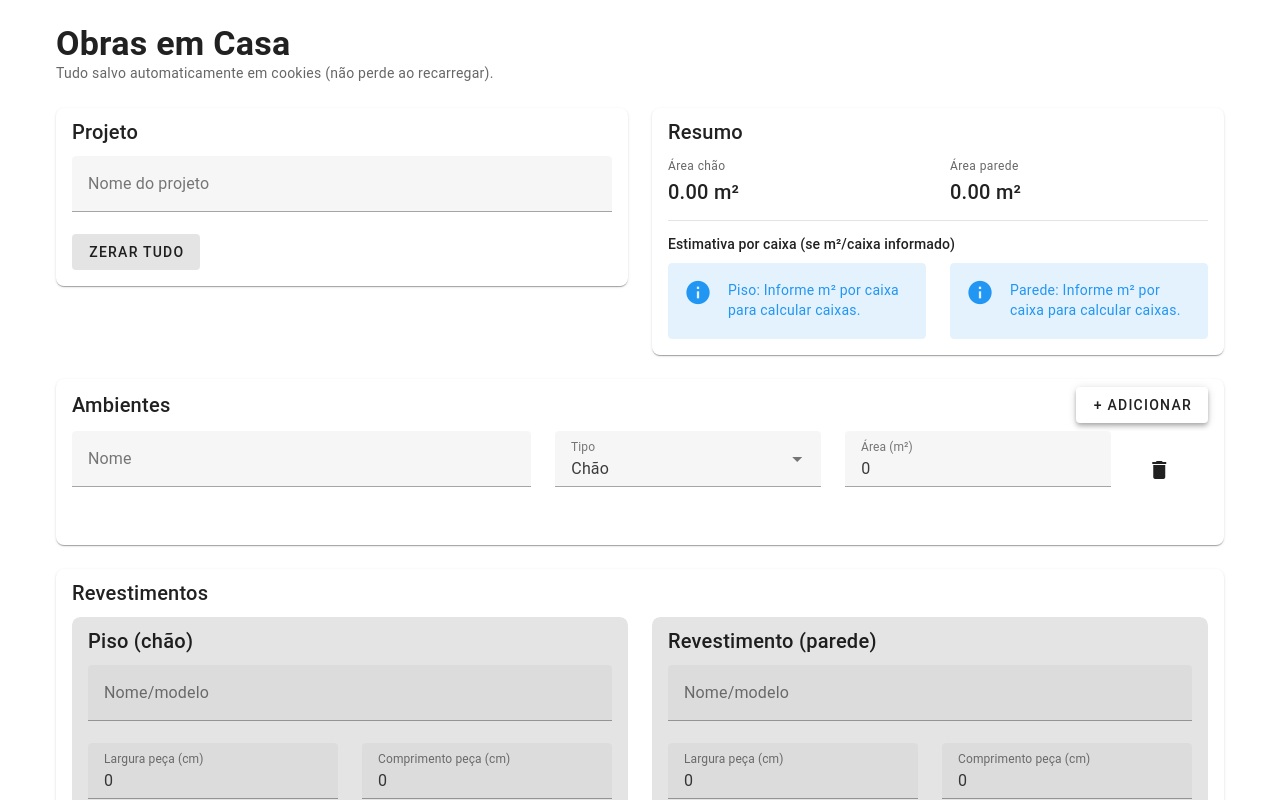
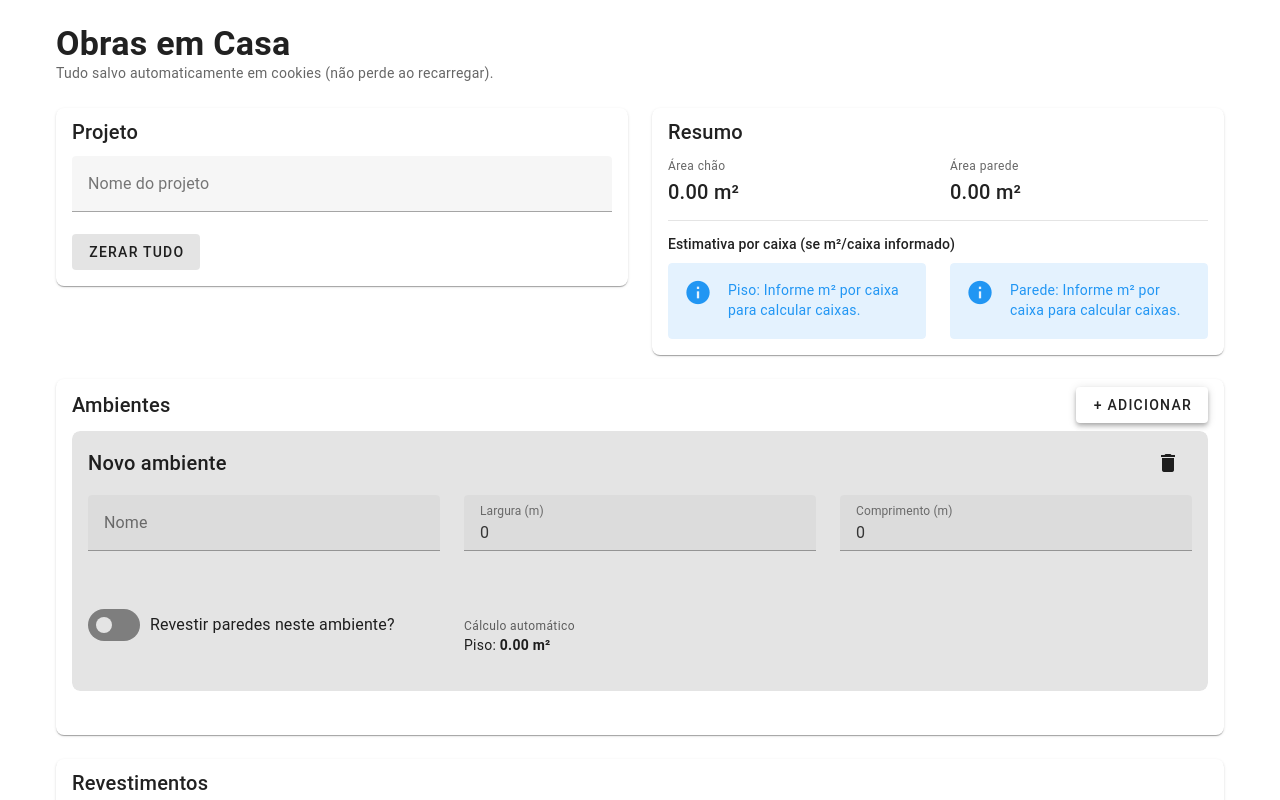
Before and after one commit to EmanuelAngelo/obras-em-casa, a Vue app: page / in a window 1280 px wide. Both pictures are taken after a click on the button "+ ADICIONAR". Shown: the top 800 px of the page. Built offline with nearby package versions, Linux system fonts and the light colour scheme; a small style sheet from the web is missing.

Commit message:
melhorando app

```diff
--- a/package.json
+++ b/package.json
@@ -19,10 +19,13 @@
     "vuetify": "^3.10.1"
   },
   "devDependencies": {
+    "@tailwindcss/vite": "^4.1.18",
     "@vitejs/plugin-vue": "^6.0.1",
+    "daisyui": "^5.5.18",
     "eslint": "^9.35.0",
     "eslint-config-vuetify": "^4.2.0",
     "sass-embedded": "^1.92.1",
+    "tailwindcss": "^4.1.18",
     "unplugin-auto-import": "^19.3.0",
     "unplugin-fonts": "^1.4.0",
     "unplugin-vue-components": "^29.0.0",
--- a/src/components/AmbientesEditor.vue
+++ b/src/components/AmbientesEditor.vue
@@ -2,47 +2,83 @@
   <v-card rounded="lg">
     <v-card-title class="d-flex align-center justify-space-between">
       <span>Ambientes</span>
-      <v-btn @click="store.addAmbiente({ nome: '', tipo: 'chao', area: 0 })">
-        + Adicionar
-      </v-btn>
+      <v-btn @click="store.addAmbiente()">+ Adicionar</v-btn>
     </v-card-title>
 
     <v-card-text>
       <v-alert v-if="!store.ambientes.length" type="info" variant="tonal">
-        Adicione ambientes (Sala, Cozinha, Quartos...) e informe a área em m².
+        Adicione os ambientes e informe <b>largura</b> e <b>comprimento</b> (em metros).
+        O app calcula automaticamente os m² do piso e, se ativar parede, calcula os m² da parede por perímetro.
       </v-alert>
 
-      <v-row v-for="a in store.ambientes" :key="a.id" class="mb-2">
-        <v-col cols="12" md="5">
+      <v-row v-for="a in store.ambientes" :key="a.id" class="mb-4">
+        <v-col cols="12">
+          <v-card variant="tonal" rounded="lg">
+            <v-card-title class="d-flex align-center justify-space-between">
+              <span>{{ a.nome || "Novo ambiente" }}</span>
+              <v-btn icon="mdi-delete" variant="text" @click="store.removeAmbiente(a.id)" />
+            </v-card-title>
+
+            <v-card-text>
+              <v-row>
+                <v-col cols="12" md="4">
                   <v-text-field
                     label="Nome"
                     :model-value="a.nome"
                     @update:modelValue="(v) => store.updateAmbiente(a.id, { nome: v })"
+                    placeholder="Ex: Sala"
                   />
                 </v-col>
 
-        <v-col cols="12" md="3">
-          <v-select
-            label="Tipo"
-            :items="tipos"
-            item-title="label"
-            item-value="value"
-            :model-value="a.tipo"
-            @update:modelValue="(v) => store.updateAmbiente(a.id, { tipo: v })"
+                <v-col cols="6" md="4">
+                  <v-text-field
+                    label="Largura (m)"
+                    type="number"
+                    :model-value="a.dimensoes?.larguraM ?? 0"
+                    @update:modelValue="(v) => patchDim(a.id, 'larguraM', Number(v))"
                   />
                 </v-col>
 
-        <v-col cols="12" md="3">
+                <v-col cols="6" md="4">
                   <v-text-field
-            label="Área (m²)"
+                    label="Comprimento (m)"
                     type="number"
-            :model-value="a.area"
-            @update:modelValue="(v) => store.updateAmbiente(a.id, { area: Number(v) })"
+                    :model-value="a.dimensoes?.comprimentoM ?? 0"
+                    @update:modelValue="(v) => patchDim(a.id, 'comprimentoM', Number(v))"
                   />
                 </v-col>
 
-        <v-col cols="12" md="1" class="d-flex align-center">
-          <v-btn icon="mdi-delete" variant="text" @click="store.removeAmbiente(a.id)" />
+                <v-col cols="12" md="4">
+                  <v-switch
+                    inset
+                    label="Revestir paredes neste ambiente?"
+                    :model-value="Boolean(a.parede?.aplicar)"
+                    @update:modelValue="(v) => patchParede(a.id, { aplicar: Boolean(v) })"
+                  />
+                </v-col>
+
+                <v-col cols="12" md="4" v-if="a.parede?.aplicar">
+                  <v-text-field
+                    label="Altura do revestimento (m)"
+                    type="number"
+                    :model-value="a.parede?.alturaM ?? 0"
+                    @update:modelValue="(v) => patchParede(a.id, { alturaM: Number(v) })"
+                    placeholder="Ex: 1.20 (cozinha) / 2.60 (até o teto)"
+                  />
+                </v-col>
+
+                <v-col cols="12" md="4" class="d-flex flex-column justify-center">
+                  <div class="text-caption text-medium-emphasis">Cálculo automático</div>
+                  <div class="text-body-2">
+                    Piso: <b>{{ areaPiso(a).toFixed(2) }} m²</b>
+                    <span v-if="a.parede?.aplicar">
+                      | Parede: <b>{{ areaParede(a).toFixed(2) }} m²</b>
+                    </span>
+                  </div>
+                </v-col>
+              </v-row>
+            </v-card-text>
+          </v-card>
         </v-col>
       </v-row>
     </v-card-text>
@@ -54,8 +90,35 @@ import { useAppStore } from "@/stores/app";
 
 const store = useAppStore();
 
-const tipos = [
-  { label: "Chão", value: "chao" },
-  { label: "Parede", value: "parede" },
-];
+function patchDim(id, field, value) {
+  const a = store.ambientes.find((x) => x.id === id);
+  store.updateAmbiente(id, {
+    dimensoes: { ...(a?.dimensoes || {}), [field]: value },
+  });
+}
+
+function patchParede(id, patch) {
+  const a = store.ambientes.find((x) => x.id === id);
+  store.updateAmbiente(id, {
+    parede: { ...(a?.parede || { aplicar: false, alturaM: 0 }), ...patch },
+  });
+}
+
+function areaPiso(a) {
+  const w = Number(a.dimensoes?.larguraM) || 0;
+  const l = Number(a.dimensoes?.comprimentoM) || 0;
+  return w * l;
+}
+
+function areaParede(a) {
+  const aplicar = Boolean(a.parede?.aplicar);
+  if (!aplicar) return 0;
+
+  const w = Number(a.dimensoes?.larguraM) || 0;
+  const l = Number(a.dimensoes?.comprimentoM) || 0;
+  const h = Number(a.parede?.alturaM) || 0;
+
+  const perimetro = 2 * (w + l);
+  return perimetro * h;
+}
 </script>
--- a/src/models/defaults.js
+++ b/src/models/defaults.js
@@ -4,20 +4,30 @@ export function defaultState() {
       nome: "",
       createdAt: new Date().toISOString(),
     },
-    ambientes: [],
+
+    ambientes: [
+      // Exemplo:
+      // {
+      //   id: "amb-1",
+      //   nome: "Sala",
+      //   dimensoes: { larguraM: 0, comprimentoM: 0 },
+      //   parede: { aplicar: false, alturaM: 0 },
+      // }
+    ],
+
     revestimentos: {
       piso: {
         nome: "",
         dimensaoCm: { largura: 0, comprimento: 0 },
         caixas: { m2PorCaixa: 0, pecasPorCaixa: 0 },
-        preco: { porM2: 0 }, // ✅ NOVO
+        preco: { porM2: 0 },
         perdaPercent: 10,
       },
       parede: {
         nome: "",
         dimensaoCm: { largura: 0, comprimento: 0 },
         caixas: { m2PorCaixa: 0, pecasPorCaixa: 0 },
-        preco: { porM2: 0 }, // ✅ NOVO
+        preco: { porM2: 0 },
         perdaPercent: 10,
       },
     },
--- a/src/stores/app.js
+++ b/src/stores/app.js
@@ -12,15 +12,29 @@ export const useAppStore = defineStore("app", {
   getters: {
     // área total por tipo (chão/parede)
     totalAreaChao(state) {
-      return state.ambientes
-        .filter((a) => a.tipo === "chao")
-        .reduce((sum, a) => sum + (Number(a.area) || 0), 0);
+      // soma (largura × comprimento) de cada ambiente
+      return state.ambientes.reduce((sum, a) => {
+        const w = Number(a.dimensoes?.larguraM) || 0;
+        const l = Number(a.dimensoes?.comprimentoM) || 0;
+        return sum + w * l;
+      }, 0);
     },
+
     totalAreaParede(state) {
-      return state.ambientes
-        .filter((a) => a.tipo === "parede")
-        .reduce((sum, a) => sum + (Number(a.area) || 0), 0);
+      // soma (perímetro × altura) dos ambientes com parede.aplicar
+      return state.ambientes.reduce((sum, a) => {
+        const aplicar = Boolean(a.parede?.aplicar);
+        if (!aplicar) return sum;
+
+        const w = Number(a.dimensoes?.larguraM) || 0;
+        const l = Number(a.dimensoes?.comprimentoM) || 0;
+        const h = Number(a.parede?.alturaM) || 0;
+
+        const perimetro = 2 * (w + l);
+        return sum + perimetro * h;
+      }, 0);
     },
+
   },
 
   actions: {
@@ -29,10 +43,16 @@ export const useAppStore = defineStore("app", {
       this._persist();
     },
 
-    addAmbiente({ nome = "", tipo = "chao", area = 0 } = {}) {
-      this.ambientes.push({ id: uid("amb"), nome, tipo, area });
+    addAmbiente({ nome = "", larguraM = 0, comprimentoM = 0 } = {}) {
+      this.ambientes.push({
+        id: uid("amb"),
+        nome,
+        dimensoes: { larguraM, comprimentoM },
+        parede: { aplicar: false, alturaM: 0 },
+      });
       this._persist();
     },
+
 
     updateAmbiente(id, patch) {
       const idx = this.ambientes.findIndex((a) => a.id === id);
```
Also changed, not shown: 1 other file (tests, documents, lock files or other folders). Lines whose indentation alone changed are shown as unchanged.
